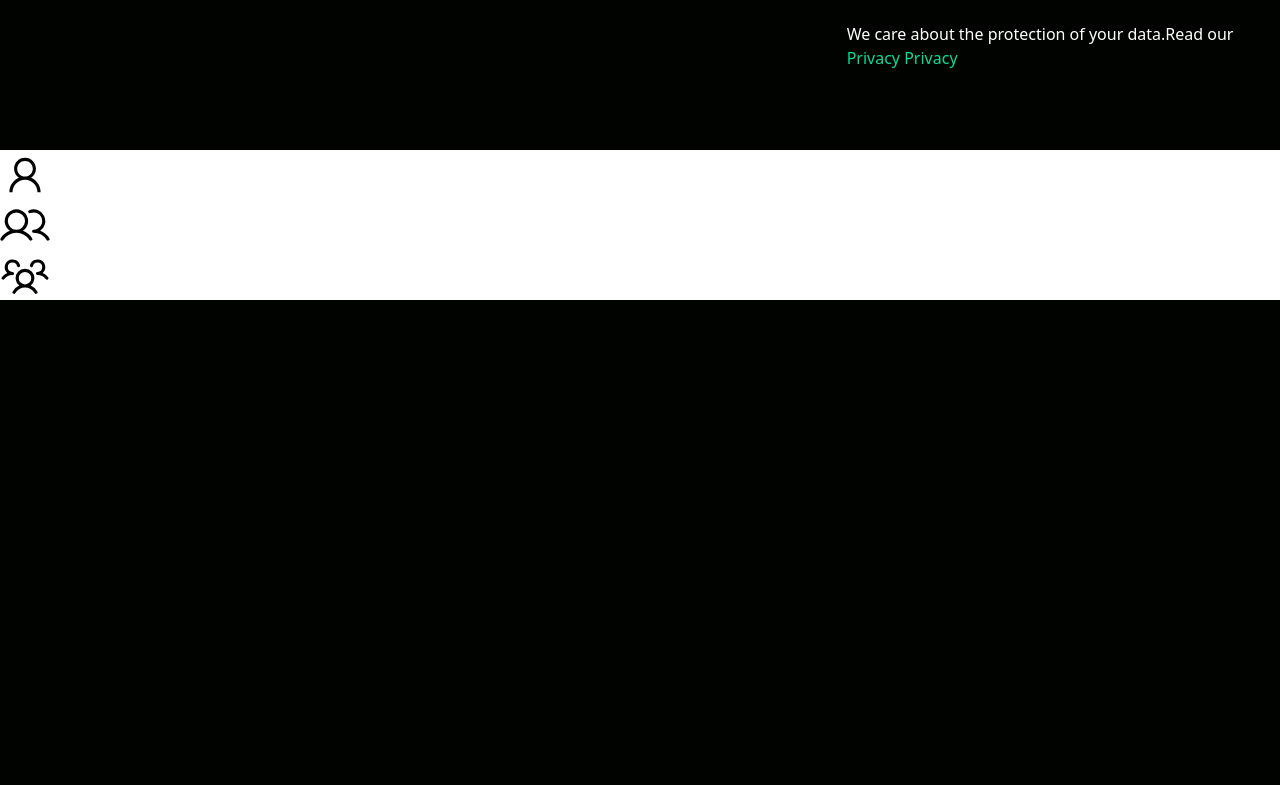
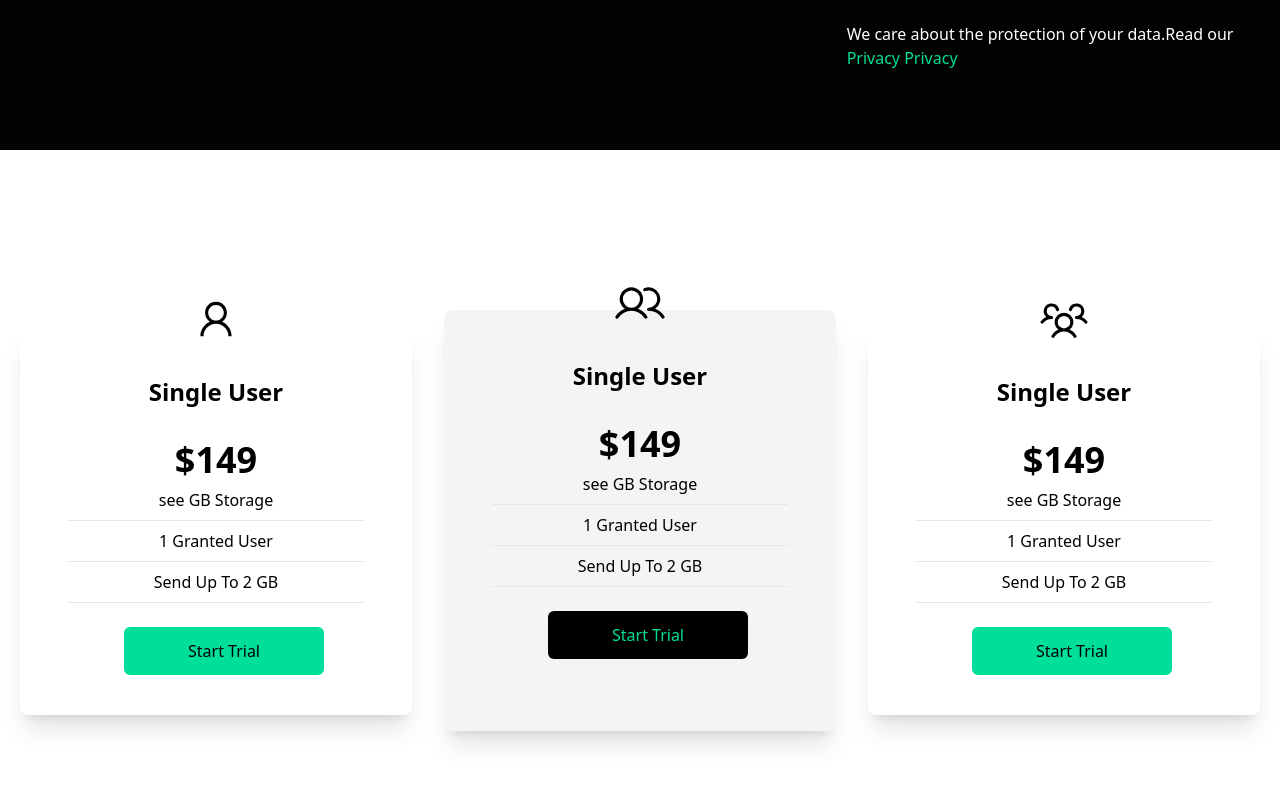
Before and after one commit to cafferti/tailwind-project, a React (Vite) app: page / in a window 1280 px wide. Shown: the part 1393-2178 px from the top of the page. Before the commit the page ends 1693 px from the top, so only its background shows below. Built offline with nearby package versions, Linux system fonts and the light colour scheme.

Commit message:
finished card components

```diff
--- a/src/components/Card.jsx
+++ b/src/components/Card.jsx
@@ -5,13 +5,51 @@ import { PiUsers } from "react-icons/pi";
 import { PiUsersThree } from "react-icons/pi";
 //<PiUsersThree
 const Card = () => {
-    return (
-       <div className="bg-white">
-        <LiaUserSolid size={50}/>
-        <PiUsers size={50}/>
-        <PiUsersThree size={50}/>
-       </div>
-    );
-}
+  return (
+    <div className="bg-white w-full py-[10rem]">
+      <div className="max-w-[1240px] mx-auto grid md:grid-cols-3 gap-8">
+        <div className="w-full shadow-xl p-4 my-4 rounded-lg hover:scale-105 duration-300 text-center">
+          <LiaUserSolid size={50} className="mx-auto mt-[-3rem] bg-white" />
+          <h2 className="text-2xl font-bold text-center py-8">Single User</h2>
+          <p className="text-center font-bold text-4xl">$149</p>
+          <div className="text-center font-medium">
+            <p className="py-2 border-b mx-8 mt-0">see GB Storage</p>
+            <p className="py-2 border-b mx-8">1 Granted User</p>
+            <p className="py-2 border-b mx-8">Send Up To 2 GB</p>
+          </div>
+          <button className="bg-[#00df9a] font-medium w-[200px] rounded-md my-6 mx-auto py-3 text-black ml-4 ">
+            Start Trial
+          </button>
+        </div>
+        <div className="w-full  shadow-xl p-4 my-8 md:my-0 rounded-lg hover:scale-105 duration-300 text-center bg-gray-100">
+          <PiUsers size={50} className="mx-auto mt-[-3rem]" />
+          <h2 className="text-2xl font-bold text-center py-8">Single User</h2>
+          <p className="text-center font-bold text-4xl">$149</p>
+          <div className="text-center font-medium">
+            <p className="py-2 border-b mx-8 mt-0">see GB Storage</p>
+            <p className="py-2 border-b mx-8">1 Granted User</p>
+            <p className="py-2 border-b mx-8">Send Up To 2 GB</p>
+          </div>
+          <button className="text-[#00df9a] font-medium w-[200px] rounded-md my-6 mx-auto py-3 bg-black ml-4 ">
+            Start Trial
+          </button>
+        </div>
+        <div className="w-full shadow-xl p-4 my-4 rounded-lg hover:scale-105 duration-300 text-center">
+          <PiUsersThree size={50} className="mx-auto mt-[-3rem] bg-white" />
+          <h2 className="text-2xl font-bold text-center py-8">Single User</h2>
+          <p className="text-center font-bold text-4xl">$149</p>
+          <div className="text-center font-medium">
+            <p className="py-2 border-b mx-8 mt-0">see GB Storage</p>
+            <p className="py-2 border-b mx-8">1 Granted User</p>
+            <p className="py-2 border-b mx-8">Send Up To 2 GB</p>
+          </div>
+          <button className="bg-[#00df9a] font-medium w-[200px] rounded-md my-6 mx-auto py-3 text-black ml-4 ">
+            Start Trial
+          </button>
+        </div>
+      </div>
+    </div>
+  );
+};
 
 export default Card;
--- a/src/components/Navbar.jsx
+++ b/src/components/Navbar.jsx
@@ -5,7 +5,7 @@ import { useState } from "react";
 
 const Navbar = () => {
 
-    const [Nav,navhidden] =useState(true)
+    const [Nav,navhidden] =useState(false)
 
     const changenav = () =>{
           navhidden(!Nav)
```
